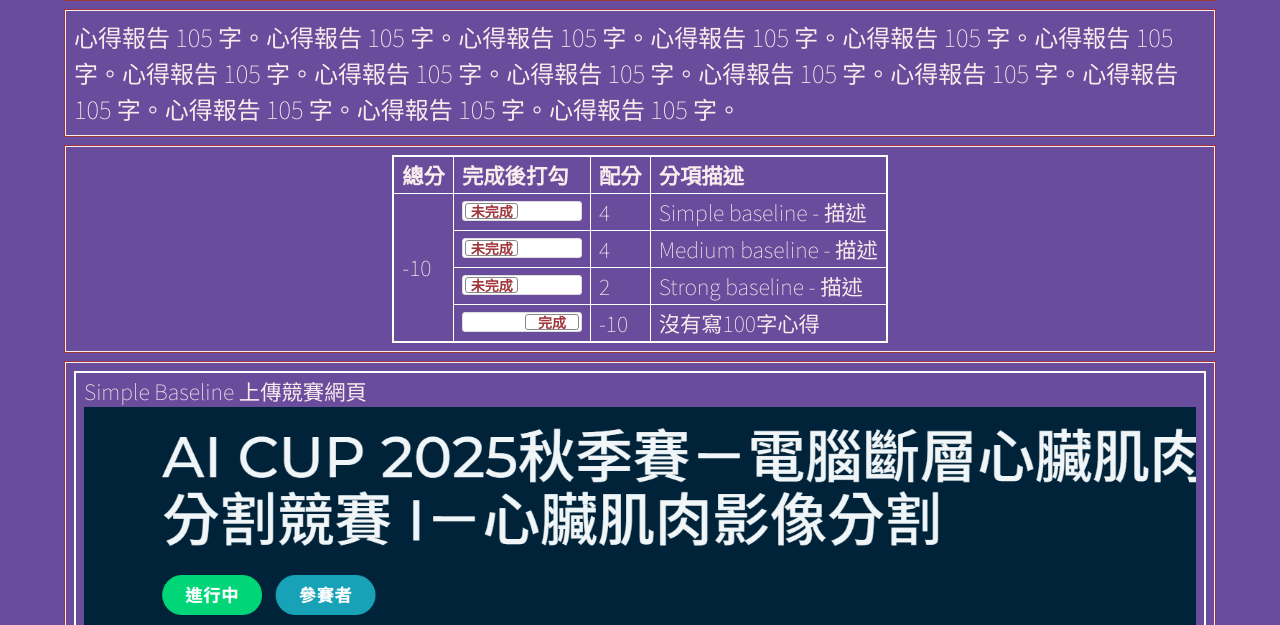
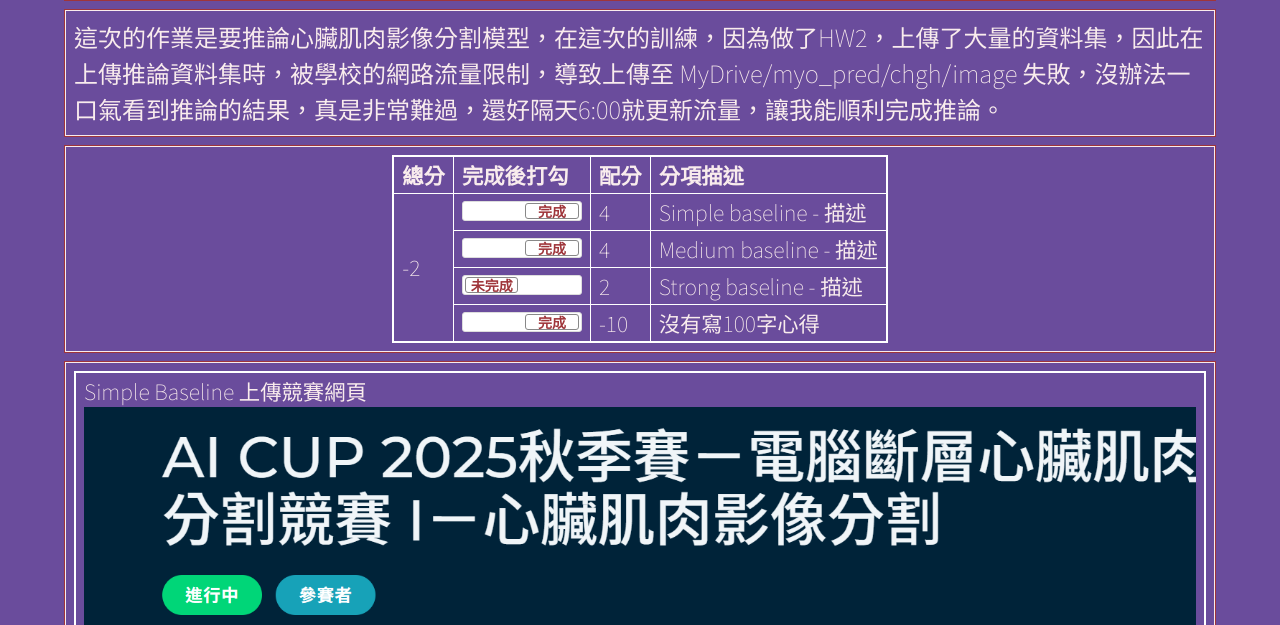
Before and after one commit to chiutung23/ml2025f, a plain HTML site: page hw03/index.html in a window 1280 px wide. Shown: the part 175-800 px from the top of the page. Drawn offline with nearby package versions, Linux system fonts and the light colour scheme; a web font is replaced by a local one.

Commit message:
Upload feedback

```diff
--- a/hw03/index.html
+++ b/hw03/index.html
@@ -153,8 +153,8 @@
   <!-- ------------------------------------------------>
   <div class="row hw12">
     <div class="col-md-12 twenty">
-      心得報告 105 字。心得報告 105 字。心得報告 105 字。心得報告 105 字。心得報告 105 字。心得報告 105 字。心得報告 105 字。心得報告 105 字。心得報告 105 字。心得報告 105 字。心得報告 105 字。心得報告 105 字。心得報告 105 字。心得報告 105 字。心得報告 105 字。
-    </div>
+      這次的作業是要推論心臟肌肉影像分割模型，在這次的訓練，因為做了HW2，上傳了大量的資料集，因此在上傳推論資料集時，被學校的網路流量限制，導致上傳至 MyDrive/myo_pred/chgh/image 失敗，沒辦法一口氣看到推論的結果，真是非常難過，還好隔天6:00就更新流量，讓我能順利完成推論。
+   </div>
   </div>
 
   <!-- ------------------------------------------------>
@@ -169,12 +169,12 @@
         </tr>
         <tr>
           <td rowspan="4" id="myTotal"></td>
-          <td><input type="checkbox" class="flipswitch" id="myCheckbox1"></td>
+          <td><input type="checkbox" class="flipswitch" id="myCheckbox1" checked></td>
           <td id='m1'>4</td>
           <td>Simple baseline - 描述</td>
         </tr>
         <tr>
-          <td><input type="checkbox" class="flipswitch" id="myCheckbox2"></td>
+          <td><input type="checkbox" class="flipswitch" id="myCheckbox2" checked></td>
           <td id='m2'>4</td>
           <td>Medium baseline - 描述</td>
         </tr>
```
Also changed, not shown: hw02/index.html (+2 -2 lines).
